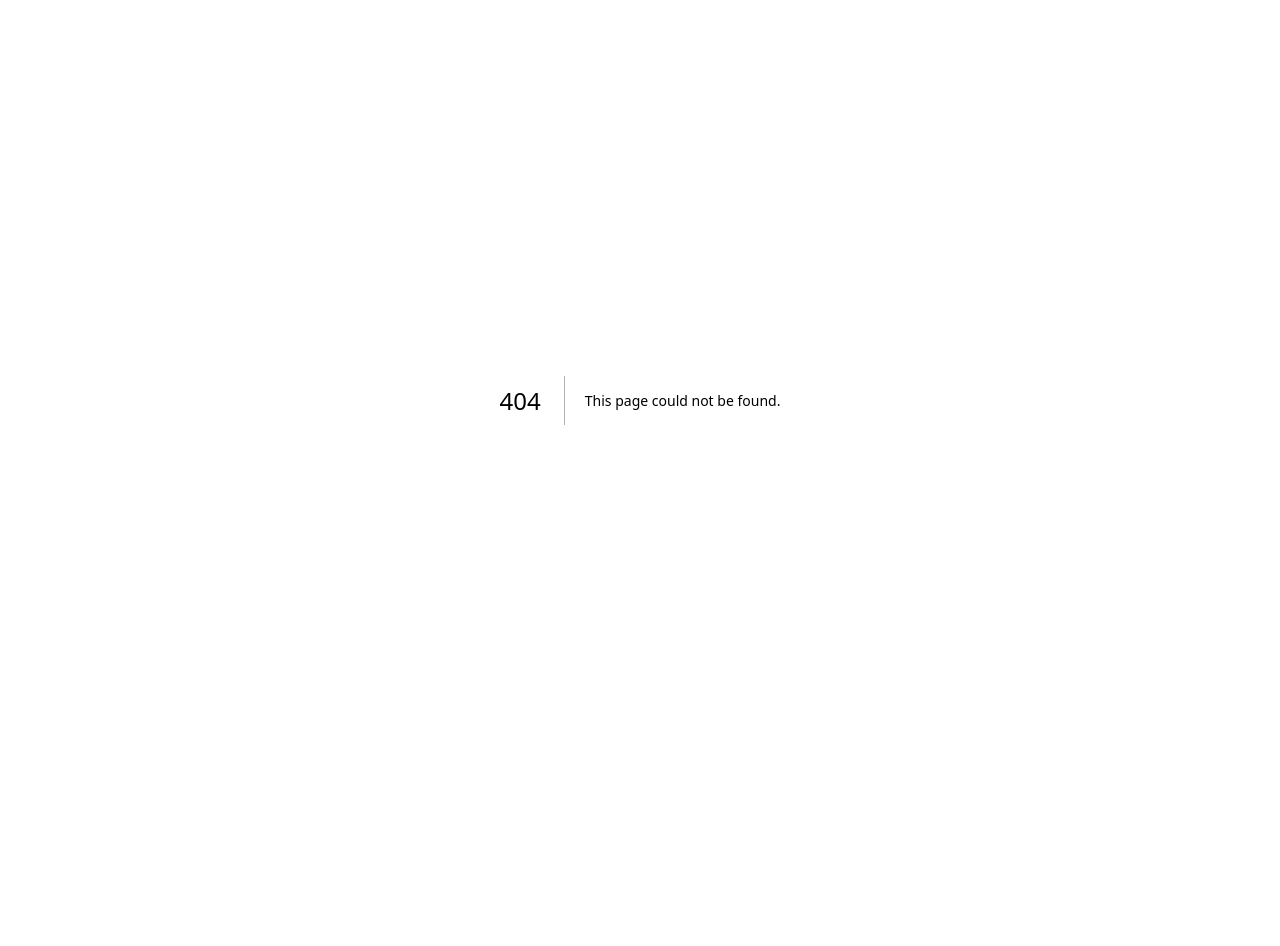
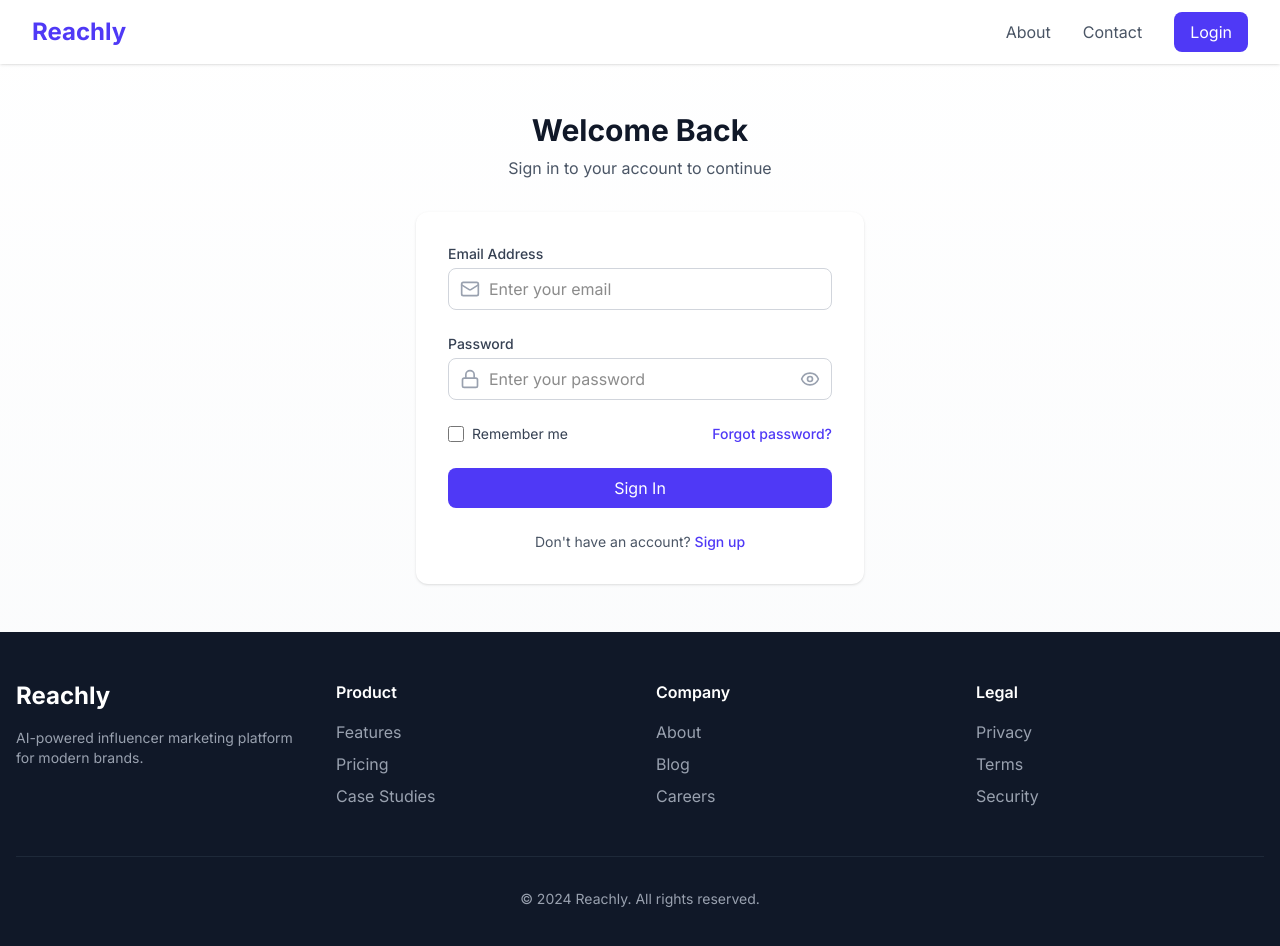
Before and after one commit to Kollab-site/Kollab, a Next.js app in the folder frontend/: page /login in a window 1280 px wide. Before the commit this address had no page. Shown: the top 946 px of the page. Before the commit the page ends 800 px from the top, so only its background shows below. Built offline with nearby package versions, Linux system fonts and the light colour scheme.

Commit message:
Added login page

```diff
--- /dev/null
+++ b/frontend/app/login/page.tsx
@@ -0,0 +1,164 @@
+"use client";
+
+import { useState } from "react";
+import { motion } from "framer-motion";
+import { Navbar } from "../components/navigation/Navbar";
+import { Footer } from "../components/layout/Footer";
+import Link from "next/link";
+import { Eye, EyeOff, Mail, Lock } from "lucide-react";
+
+export default function LoginPage() {
+  const [showPassword, setShowPassword] = useState(false);
+  const [formData, setFormData] = useState({
+    email: "",
+    password: "",
+  });
+
+  const handleSubmit = (e: React.FormEvent) => {
+    e.preventDefault();
+    // TODO: Implement login logic
+    console.log("Login form submitted:", formData);
+  };
+
+  return (
+    <main className="min-h-screen bg-gradient-to-b from-white to-gray-50">
+      <Navbar />
+      <div className="pt-16">
+        <motion.div
+          initial={{ opacity: 0, y: 20 }}
+          animate={{ opacity: 1, y: 0 }}
+          transition={{ duration: 0.8 }}
+          className="container mx-auto px-4 py-12"
+        >
+          <div className="max-w-md mx-auto">
+            <div className="text-center mb-8">
+              <h1 className="text-3xl font-bold text-gray-900 mb-2">
+                Welcome Back
+              </h1>
+              <p className="text-gray-600">
+                Sign in to your account to continue
+              </p>
+            </div>
+
+            <motion.form
+              initial={{ opacity: 0 }}
+              animate={{ opacity: 1 }}
+              transition={{ delay: 0.2 }}
+              onSubmit={handleSubmit}
+              className="bg-white rounded-xl shadow-sm p-8"
+            >
+              <div className="space-y-6">
+                <div>
+                  <label
+                    htmlFor="email"
+                    className="block text-sm font-medium text-gray-700 mb-1"
+                  >
+                    Email Address
+                  </label>
+                  <div className="relative">
+                    <div className="absolute inset-y-0 left-0 pl-3 flex items-center pointer-events-none">
+                      <Mail className="h-5 w-5 text-gray-400" />
+                    </div>
+                    <input
+                      type="email"
+                      id="email"
+                      value={formData.email}
+                      onChange={(e) =>
+                        setFormData({ ...formData, email: e.target.value })
+                      }
+                      className="block w-full pl-10 pr-3 py-2 border border-gray-300 rounded-lg focus:outline-none focus:ring-2 focus:ring-indigo-500 focus:border-indigo-500"
+                      placeholder="Enter your email"
+                      required
+                    />
+                  </div>
+                </div>
+
+                <div>
+                  <label
+                    htmlFor="password"
+                    className="block text-sm font-medium text-gray-700 mb-1"
+                  >
+                    Password
+                  </label>
+                  <div className="relative">
+                    <div className="absolute inset-y-0 left-0 pl-3 flex items-center pointer-events-none">
+                      <Lock className="h-5 w-5 text-gray-400" />
+                    </div>
+                    <input
+                      type={showPassword ? "text" : "password"}
+                      id="password"
+                      value={formData.password}
+                      onChange={(e) =>
+                        setFormData({ ...formData, password: e.target.value })
+                      }
+                      className="block w-full pl-10 pr-10 py-2 border border-gray-300 rounded-lg focus:outline-none focus:ring-2 focus:ring-indigo-500 focus:border-indigo-500"
+                      placeholder="Enter your password"
+                      required
+                    />
+                    <button
+                      type="button"
+                      onClick={() => setShowPassword(!showPassword)}
+                      className="absolute inset-y-0 right-0 pr-3 flex items-center"
+                    >
+                      {showPassword ? (
+                        <EyeOff className="h-5 w-5 text-gray-400" />
+                      ) : (
+                        <Eye className="h-5 w-5 text-gray-400" />
+                      )}
+                    </button>
+                  </div>
+                </div>
+
+                <div className="flex items-center justify-between">
+                  <div className="flex items-center">
+                    <input
+                      id="remember-me"
+                      name="remember-me"
+                      type="checkbox"
+                      className="h-4 w-4 text-indigo-600 focus:ring-indigo-500 border-gray-300 rounded"
+                    />
+                    <label
+                      htmlFor="remember-me"
+                      className="ml-2 block text-sm text-gray-700"
+                    >
+                      Remember me
+                    </label>
+                  </div>
+
+                  <div className="text-sm">
+                    <Link
+                      href="/forgot-password"
+                      className="font-medium text-indigo-600 hover:text-indigo-500"
+                    >
+                      Forgot password?
+                    </Link>
+                  </div>
+                </div>
+
+                <motion.button
+                  whileHover={{ scale: 1.02 }}
+                  whileTap={{ scale: 0.98 }}
+                  type="submit"
+                  className="w-full bg-indigo-600 text-white py-2 px-4 rounded-lg hover:bg-indigo-700 focus:outline-none focus:ring-2 focus:ring-offset-2 focus:ring-indigo-500 transition-colors"
+                >
+                  Sign In
+                </motion.button>
+
+                <div className="text-center text-sm text-gray-600">
+                  Don't have an account?{" "}
+                  <Link
+                    href="/signup"
+                    className="font-medium text-indigo-600 hover:text-indigo-500"
+                  >
+                    Sign up
+                  </Link>
+                </div>
+              </div>
+            </motion.form>
+          </div>
+        </motion.div>
+      </div>
+      <Footer />
+    </main>
+  );
+}
```
